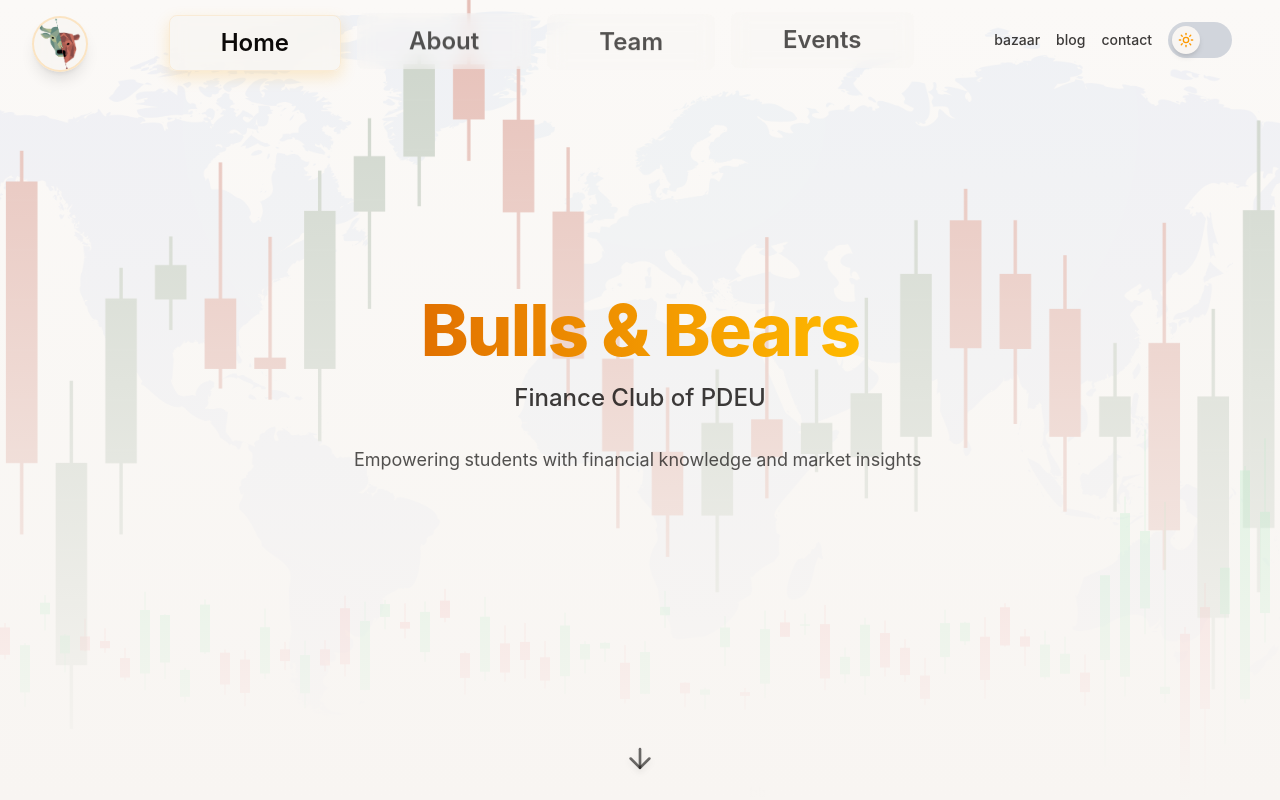
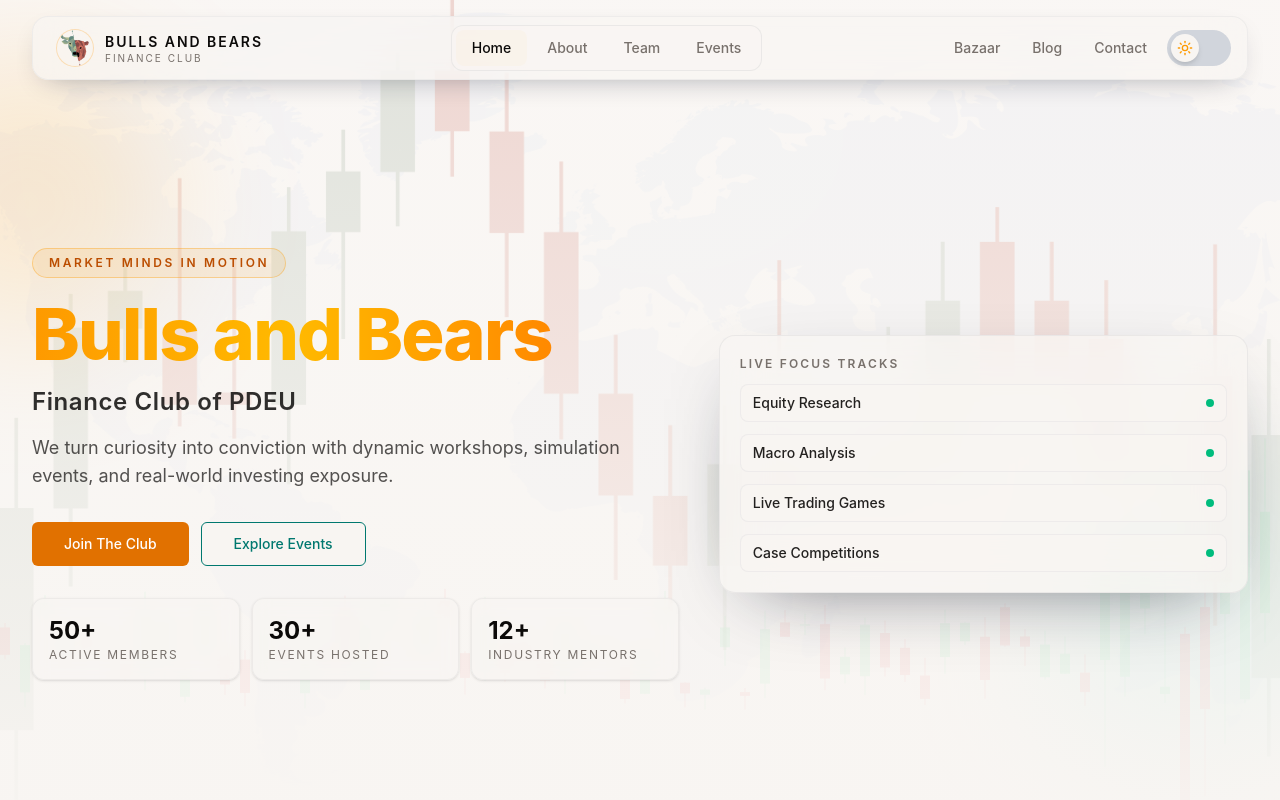
Before and after one commit to Bulls-Bears-PDEU/bnb-website, a Next.js app: page / in a window 1280 px wide. Shown: the top 800 px of the page. Built offline with nearby package versions, Linux system fonts and the light colour scheme.

Commit message:
feat: redesign home section and navbar

```diff
--- a/components/layout/header.tsx
+++ b/components/layout/header.tsx
@@ -3,11 +3,11 @@
 import { useState, useEffect } from "react"
 import Link from "next/link"
 import { motion, AnimatePresence } from "framer-motion"
-import { Menu } from "lucide-react"
-import ThemeToggle from "@/components/ui/theme-toggle"
-import bullLogo from "@/public/bull-logo.png"
+import { Menu, X } from "lucide-react";
+import ThemeToggle from "@/components/theme-toggle";
 import Image from "next/image"
 import { usePathname } from "next/navigation"
+import { cn } from "@/lib/utils";
 
 interface NavItem {
   name: string
@@ -51,122 +51,139 @@ export default function Header() {
 
   return (
 			<header
-      className={`fixed top-0 left-0 right-0 z-50 transition-all duration-500 ${isScrolled ? "bg-background/70 backdrop-blur-md shadow-md" : "bg-transparent"
-        }`}
+				className={cn(
+					"fixed inset-x-0 top-0 z-50 transition-all duration-300",
+					isScrolled ? "pt-3" : "pt-4",
+				)}
 			>
 				<div className="container mx-auto px-4">
-        <div className="flex h-20 items-center justify-between">
-          {/* Left Section - Logo/Avatar */}
-          <div className="flex-shrink-0">
-            <Link href="/" className="group relative block">
+					<div
+						className={cn(
+							"flex h-16 items-center justify-between rounded-2xl border px-3 md:px-4",
+							"bg-background/70 shadow-[0_10px_30px_-16px_rgba(15,23,42,0.45)] backdrop-blur-xl",
+							isScrolled ? "border-border/80" : "border-border/60",
+						)}
+					>
+						<Link
+							href="/"
+							className="group flex items-center gap-3 rounded-xl px-2 py-1.5"
+						>
 							<motion.div
-                className="relative mt-2 h-12 w-12 md:h-14 md:w-14 overflow-hidden rounded-full border-2 border-primary/20 bg-background/80 shadow-lg transition-all duration-300 hover:shadow-xl backdrop-blur-sm"
-                whileHover={{ scale: 1.05, borderColor: "rgba(245, 158, 11, 0.5)" }}
-                whileTap={{ scale: 0.95 }}
+								className="relative h-9 w-9 overflow-hidden rounded-full ring-1 ring-primary/25"
+								whileHover={{ scale: 1.05 }}
+								whileTap={{ scale: 0.98 }}
 							>
-                <div className="absolute inset-0 flex items-center justify-center text-primary">
-                  {/* <span className="text-lg font-bold">B&B</span> */}
 								<Image
-                    src={bullLogo}
-                    height={900}
-                    width={900}
-                    alt="Bulls & Bears Logo"
-                    className="object-cover"
+									src="/bull-logo.png"
+									height={64}
+									width={64}
+									alt="Bulls and Bears logo"
+									className="h-full w-full object-cover"
 									priority
 								/>
+							</motion.div>
+							<div className="leading-tight">
+								<p className="text-sm font-semibold tracking-[0.14em] text-foreground">
+									BULLS AND BEARS
+								</p>
+								<p className="text-[10px] tracking-[0.2em] text-muted-foreground">
+									FINANCE CLUB
+								</p>
 							</div>
-                <motion.div className="absolute inset-0 bg-primary/10 opacity-0" whileHover={{ opacity: 1 }} />
-              </motion.div>
 						</Link>
-          </div>
 
-          {/* Center Section - Animated Navigation Blocks */}
-          <div className="hidden md:flex items-center space-x-4">
-            {navItems.map((item, index) => (
-              <Link key={item.name} href={item.href}>
-                <motion.div
-                  className={`relative px-6 py-3 rounded-lg ${isActive(item.href)
-                    ? "bg-background/80 text-foreground shadow-md"
-                    : "bg-background/40 text-foreground/70"
-                    } backdrop-blur-sm transition-colors hover:bg-background/60 hover:text-foreground`}
-                  whileHover={{ scale: 1.05 }}
-                  whileTap={{ scale: 0.95 }}
-                  animate={{
-                    y: [0, 3, 0],
-                    boxShadow: isActive(item.href)
-                      ? [
-                        "0 4px 12px rgba(245, 158, 11, 0.1)",
-                        "0 6px 16px rgba(245, 158, 11, 0.2)",
-                        "0 4px 12px rgba(245, 158, 11, 0.1)",
-                      ]
-                      : ["none", "none", "none"],
+						<nav className="hidden items-center md:flex">
+							<div className="relative flex items-center gap-1 rounded-xl border border-border/80 bg-background/75 p-1">
+								{navItems.map((item) => {
+									const active = isActive(item.href);
+
+									return (
+										<Link
+											key={item.name}
+											href={item.href}
+											className={cn(
+												"relative rounded-lg px-4 py-2 text-sm font-medium capitalize transition-colors",
+												active
+													? "text-foreground"
+													: "text-muted-foreground hover:text-foreground",
+											)}
+										>
+											{active && (
+												<motion.span
+													layoutId="desktop-active-nav"
+													className="absolute inset-0 -z-10 rounded-lg bg-primary/12"
+													transition={{
+														type: "spring",
+														stiffness: 380,
+														damping: 32,
 													}}
-                  transition={{
-                    y: { repeat: Number.POSITIVE_INFINITY, duration: 2 + index * 0.5, ease: "easeInOut" },
-                    boxShadow: { repeat: Number.POSITIVE_INFINITY, duration: 2 + index * 0.5, ease: "easeInOut" },
-                  }}
-                >
-                  {/*bhai font size change kri ch pela aa hti font-medium capitalize>>>>>>>>>>>>>>>>>>>>>>>>>>>>>>>>>>>>>>>>>> */}
-                  <span className="text-xl lg:text-2xl font-semibold capitalize tracking-wid px-7 px-4">{item.name}</span>
-                  {isActive(item.href) && (
-                    <motion.div
-                      className="absolute inset-0 rounded-lg border border-primary/20"
-                      animate={{
-                        opacity: [0.4, 0.6, 0.4],
-                      }}
-                      transition={{ repeat: Number.POSITIVE_INFINITY, duration: 2, ease: "easeInOut" }}
 												/>
 											)}
-                </motion.div>
+											{item.name}
 										</Link>
-            ))}
+									);
+								})}
 							</div>
+						</nav>
 
-          {/* Right Section - Secondary Nav, Theme Toggle & Menu */}
-          <div className="flex items-center space-x-4">
-            <div className="hidden md:flex space-x-4">
+						<div className="hidden items-center gap-2 md:flex">
 							{secondaryNavItems.map((item) => (
 								<Link
 									key={item.name}
 									href={item.href}
-                  className={`text-sm font-medium transition-colors duration-300 ${isActive(item.href) ? "text-primary" : "text-foreground/80 hover:text-foreground"
-                    }`}
+									className={cn(
+										"rounded-lg px-3 py-2 text-sm font-medium capitalize transition-colors",
+										isActive(item.href)
+											? "bg-primary/12 text-primary"
+											: "text-muted-foreground hover:bg-muted hover:text-foreground",
+									)}
 								>
 									{item.name}
 								</Link>
 							))}
+							<ThemeToggle />
 						</div>
+
+						<div className="flex items-center gap-2 md:hidden">
 							<ThemeToggle />
 							<button
-              onClick={() => setMobileMenuOpen(!mobileMenuOpen)}
-              className="flex h-10 w-10 items-center justify-center rounded-full bg-background/80 shadow-md transition-colors hover:bg-background focus:outline-none md:hidden backdrop-blur-sm"
+								type="button"
+								onClick={() => setMobileMenuOpen((prev) => !prev)}
+								className="inline-flex h-9 w-9 items-center justify-center rounded-lg border border-border/80 bg-background/70 text-foreground"
+								aria-label={mobileMenuOpen ? "Close menu" : "Open menu"}
 							>
-              {/**bhai h5 w5 tha>>>>>>>>>>>>>>>>>>>>>>>>>>>>> */}
-              <Menu className="h-6 w-6" />
+								{mobileMenuOpen ? (
+									<X className="h-5 w-5" />
+								) : (
+									<Menu className="h-5 w-5" />
+								)}
 							</button>
 						</div>
 					</div>
 				</div>
 
-      {/* Mobile Menu */}
 				<AnimatePresence>
 					{mobileMenuOpen && (
 						<motion.div
-            initial={{ height: 0, opacity: 0 }}
-            animate={{ height: "auto", opacity: 1 }}
-            exit={{ height: 0, opacity: 0 }}
-            transition={{ duration: 0.3 }}
-            className="md:hidden overflow-hidden bg-card/90 backdrop-blur-md border-b border-border"
+							initial={{ opacity: 0, y: -8 }}
+							animate={{ opacity: 1, y: 0 }}
+							exit={{ opacity: 0, y: -8 }}
+							transition={{ duration: 0.2 }}
+							className="container mx-auto mt-2 px-4 md:hidden"
 						>
-            <div className="container mx-auto px-4 py-4">
-              <nav className="flex flex-col space-y-4">
+							<div className="rounded-2xl border border-border/80 bg-background/95 p-3 shadow-xl backdrop-blur-xl">
+								<nav className="flex flex-col gap-1">
 									{[...navItems, ...secondaryNavItems].map((item) => (
 										<Link
 											key={item.name}
 											href={item.href}
-                    className={`block py-2 transition-colors ${isActive(item.href) ? "text-primary font-medium" : "text-foreground/80 hover:text-foreground"
-                      }`}
 											onClick={() => setMobileMenuOpen(false)}
+											className={cn(
+												"rounded-lg px-3 py-2.5 text-sm font-medium capitalize transition-colors",
+												isActive(item.href)
+													? "bg-primary/12 text-primary"
+													: "text-foreground/80 hover:bg-muted hover:text-foreground",
+											)}
 										>
 											{item.name}
 										</Link>
@@ -177,5 +194,5 @@ export default function Header() {
 					)}
 				</AnimatePresence>
 			</header>
-  )
+		);
 }
--- a/components/main-content.tsx
+++ b/components/main-content.tsx
@@ -10,6 +10,26 @@ import ContactSection from "@/components/sections/contact-section"
 import Footer from "@/components/layout/footer"
 import Header from "@/components/layout/header"
 import { motion, AnimatePresence } from "framer-motion"
+
+const containerVariants = {
+	hidden: { opacity: 0 },
+	visible: {
+		opacity: 1,
+		transition: {
+			staggerChildren: 0.12,
+			delayChildren: 0.1,
+		},
+	},
+};
+
+const sectionVariants = {
+	hidden: { opacity: 0, y: 26 },
+	visible: {
+		opacity: 1,
+		y: 0,
+		transition: { duration: 0.7, ease: "easeOut" },
+	},
+};
 
 export default function MainContent() {
   const [introCompleted, setIntroCompleted] = useState(false)
@@ -42,17 +62,34 @@ export default function MainContent() {
   return (
 			<AnimatePresence>
 				{introCompleted && (
-        <motion.div initial={{ opacity: 0 }} animate={{ opacity: 1 }} transition={{ duration: 0.8 }}>
+					<motion.div
+						initial="hidden"
+						animate="visible"
+						variants={containerVariants}
+						className="relative"
+					>
 						<Header />
+						<motion.section variants={sectionVariants}>
 							<HeroSection />
+						</motion.section>
+						<motion.section variants={sectionVariants}>
 							<AboutSection />
+						</motion.section>
+						<motion.section variants={sectionVariants}>
 							<CoreMembersSection />
+						</motion.section>
+						<motion.section variants={sectionVariants}>
 							<HeadsSection />
+						</motion.section>
+						<motion.section variants={sectionVariants}>
 							<EventsSection />
+						</motion.section>
+						<motion.section variants={sectionVariants}>
 							<ContactSection />
+						</motion.section>
 						<Footer />
 					</motion.div>
 				)}
 			</AnimatePresence>
-  )
+		);
 }
--- a/components/sections/hero-section.tsx
+++ b/components/sections/hero-section.tsx
@@ -5,14 +5,25 @@ import { motion } from "framer-motion"
 import { ArrowDown } from "lucide-react"
 import { Button } from "@/components/ui/button"
 import Image from "next/image"
-import BlurText from "./BlurText"
+import Link from "next/link";
+
+const tickerItems = [
+	"Equity Research",
+	"Macro Analysis",
+	"Live Trading Games",
+	"Case Competitions",
+	"Finance Bootcamps",
+	"Industry Mentorship",
+];
+
+const statCards = [
+	{ label: "Active Members", value: "50+" },
+	{ label: "Events Hosted", value: "30+" },
+	{ label: "Industry Mentors", value: "12+" },
+];
 
 export default function HeroSection() {
   const canvasRef = useRef<HTMLCanvasElement>(null)
-
-  const handleAnimationComplete = () => {
-    console.log('Animation completed!');
-  };
 
   useEffect(() => {
     const canvas = canvasRef.current
@@ -21,15 +32,14 @@ export default function HeroSection() {
     const ctx = canvas.getContext("2d")
     if (!ctx) return
 
-    // Set canvas dimensions
     const setCanvasDimensions = () => {
       canvas.width = window.innerWidth
       canvas.height = window.innerHeight
     }
+
     setCanvasDimensions()
     window.addEventListener("resize", setCanvasDimensions)
 
-    // Candlestick chart animation
     let animationFrameId: number
     let time = 0
 
@@ -42,7 +52,6 @@ export default function HeroSection() {
       color: string
     }[] = []
 
-    // Generate initial candlesticks
     for (let i = 0; i < canvas.width / 20; i++) {
       const open = Math.random() * 100 + 100
       const close = Math.random() * 100 + 100
@@ -62,11 +71,9 @@ export default function HeroSection() {
     const animate = () => {
       ctx.clearRect(0, 0, canvas.width, canvas.height)
 
-      // Draw grid lines
       ctx.strokeStyle = "rgba(255, 255, 255, 0.05)"
       ctx.lineWidth = 1
 
-      // Horizontal grid lines
       for (let i = 0; i < canvas.height; i += 50) {
         ctx.beginPath()
         ctx.moveTo(0, i)
@@ -74,7 +81,6 @@ export default function HeroSection() {
         ctx.stroke()
       }
 
-      // Vertical grid lines
       for (let i = 0; i < canvas.width; i += 50) {
         ctx.beginPath()
         ctx.moveTo(i, 0)
@@ -82,31 +88,28 @@ export default function HeroSection() {
         ctx.stroke()
       }
 
-      // Update and draw candlesticks
       candlesticks.forEach((candle, index) => {
-        // Draw the wick
-        ctx.beginPath()
-        ctx.strokeStyle = candle.color
-        ctx.lineWidth = 1
-        ctx.moveTo(candle.x + 5, canvas.height - candle.high)
-        ctx.lineTo(candle.x + 5, canvas.height - candle.low)
-        ctx.stroke()
+							ctx.beginPath();
+							ctx.strokeStyle = candle.color;
+							ctx.lineWidth = 1;
+							ctx.moveTo(candle.x + 5, canvas.height - candle.high);
+							ctx.lineTo(candle.x + 5, canvas.height - candle.low);
+							ctx.stroke();
 
-        // Draw the body
-        ctx.fillStyle = candle.color
-        const bodyHeight = Math.abs(candle.close - candle.open)
-        const y = canvas.height - Math.max(candle.close, candle.open)
-        ctx.fillRect(candle.x, y, 10, bodyHeight)
+							ctx.fillStyle = candle.color;
+							const bodyHeight = Math.abs(candle.close - candle.open);
+							const y = canvas.height - Math.max(candle.close, candle.open);
+							ctx.fillRect(candle.x, y, 10, bodyHeight);
 
-        // Animate the last few candles
 							if (index > candlesticks.length - 10) {
-          const noise = Math.sin(time * 0.1 + index) * 5
-          candle.close += noise * 0.2
-          candle.high = Math.max(candle.high, candle.close)
-          candle.low = Math.min(candle.low, candle.close)
-          candle.color = candle.close > candle.open ? "#4ade80" : "#ef4444"
+								const noise = Math.sin(time * 0.1 + index) * 5;
+								candle.close += noise * 0.2;
+								candle.high = Math.max(candle.high, candle.close);
+								candle.low = Math.min(candle.low, candle.close);
+								candle.color =
+									candle.close > candle.open ? "#4ade80" : "#ef4444";
 							}
-      })
+						});
 
       time += 0.1
       animationFrameId = requestAnimationFrame(animate)
@@ -121,77 +124,174 @@ export default function HeroSection() {
   }, [])
 
   return (
-    <section className="relative h-screen w-full overflow-hidden">
-      {/* Background image with enhanced shadow */}
+			<section className="relative min-h-screen w-full overflow-hidden pt-24 md:pt-28">
 				<div className="absolute inset-0 z-0">
 					<Image
 						src="/images/main.png"
 						alt="Financial chart background"
 						fill
-          className="object-cover opacity-40 dark:opacity-30"
+						className="object-cover opacity-25 dark:opacity-20"
 						priority
 					/>
 				</div>
 
-      {/* Canvas animation overlay with increased opacity */}
-      <canvas ref={canvasRef} className="absolute inset-0 z-0 opacity-30 dark:opacity-40" />
+				<motion.div
+					className="absolute -left-32 top-16 z-0 h-72 w-72 rounded-full bg-amber-500/20 blur-3xl"
+					animate={{ x: [0, 30, -10, 0], y: [0, -15, 10, 0] }}
+					transition={{
+						duration: 14,
+						repeat: Number.POSITIVE_INFINITY,
+						ease: "easeInOut",
+					}}
+				/>
+				<motion.div
+					className="absolute -right-24 bottom-24 z-0 h-80 w-80 rounded-full bg-teal-500/15 blur-3xl"
+					animate={{ x: [0, -35, 12, 0], y: [0, 12, -8, 0] }}
+					transition={{
+						duration: 16,
+						repeat: Number.POSITIVE_INFINITY,
+						ease: "easeInOut",
+					}}
+				/>
 
-      <div className="absolute inset-0 bg-gradient-to-b from-background/0 via-background/50 to-background" />
+				<canvas
+					ref={canvasRef}
+					className="absolute inset-0 z-0 opacity-25 dark:opacity-30"
+				/>
 
-      <div className="relative z-10 flex h-full items-center justify-center">
-        <div className="container px-4 text-center">
+				<div className="absolute inset-0 bg-gradient-to-b from-background/10 via-background/55 to-background" />
+
+				<div className="relative z-10 container flex min-h-[calc(100vh-6rem)] items-center">
+					<div className="grid w-full items-center gap-10 lg:grid-cols-[1.1fr_0.9fr]">
 						<motion.div
-            initial={{ opacity: 0, y: 20 }}
+							initial={{ opacity: 0, y: 30 }}
 							animate={{ opacity: 1, y: 0 }}
-            transition={{ duration: 0.8, delay: 0.5 }}
-            className="mx-auto max-w-3xl"
+							transition={{ duration: 0.85, delay: 0.2 }}
+							className="text-center lg:text-left"
 						>
+							<motion.p
+								initial={{ opacity: 0, y: 16 }}
+								animate={{ opacity: 1, y: 0 }}
+								transition={{ duration: 0.6, delay: 0.35 }}
+								className="mb-5 inline-flex items-center rounded-full border border-amber-500/35 bg-amber-500/10 px-4 py-1.5 text-xs font-semibold uppercase tracking-[0.22em] text-amber-700 dark:text-amber-300"
+							>
+								Market Minds in Motion
+							</motion.p>
+
 							<h1 className="mb-4 text-5xl font-extrabold tracking-tight md:text-6xl lg:text-7xl">
-              <span className="bg-gradient-to-r from-amber-600 to-amber-400 bg-clip-text text-transparent">
-                Bulls & Bears
+								<span className="bg-gradient-to-r from-amber-500 via-amber-400 to-orange-400 bg-clip-text text-transparent">
+									Bulls and Bears
 								</span>
 							</h1>
-            <p className="mb-8 text-xl font-medium text-foreground/80 md:text-2xl">Finance Club of PDEU</p>
+							<p className="mb-4 text-lg font-semibold tracking-wide text-foreground/85 md:text-2xl">
+								Finance Club of PDEU
+							</p>
+							<p className="mx-auto mb-8 max-w-2xl text-base text-foreground/70 md:text-lg lg:mx-0">
+								We turn curiosity into conviction with dynamic workshops,
+								simulation events, and real-world investing exposure.
+							</p>
 
-            {/* Added BlurText component here */}
-            <BlurText
-              text="Empowering students with financial knowledge and market insights"
-              delay={150}
-              animateBy="words"
-              direction="top"
-              onAnimationComplete={handleAnimationComplete}
-              className="text-lg text-foreground/70 mb-8"
-            />
-
-            <div className="flex flex-col items-center justify-center gap-4 sm:flex-row">
-              {/* <Button
+							<div className="mb-8 flex flex-col items-center gap-3 sm:flex-row sm:justify-center lg:justify-start">
+								<Button
+									asChild
 									size="lg"
-                className="bg-amber-600 hover:bg-amber-700 transition-all duration-300 hover:shadow-lg hover:shadow-amber-600/20"
+									className="bg-amber-600 text-white hover:bg-amber-700"
 								>
-                Join Us
+									<Link href="/contact">Join The Club</Link>
 								</Button>
 								<Button
+									asChild
 									size="lg"
 									variant="outline"
-                className="border-teal-700 text-teal-700 hover:bg-teal-700/10 dark:border-teal-500 dark:text-teal-500 transition-all duration-300"
+									className="border-teal-700 text-teal-700 hover:bg-teal-700/10 dark:border-teal-500 dark:text-teal-400"
 								>
-                Learn More agdvga
-              </Button> */}
+									<Link href="/events">Explore Events</Link>
+								</Button>
+							</div>
+
+							<div className="grid gap-3 sm:grid-cols-3">
+								{statCards.map((card, index) => (
+									<motion.div
+										key={card.label}
+										initial={{ opacity: 0, y: 16 }}
+										animate={{ opacity: 1, y: 0 }}
+										transition={{ duration: 0.45, delay: 0.55 + index * 0.1 }}
+										className="rounded-xl border border-border/70 bg-background/70 p-4 text-left shadow-sm backdrop-blur"
+									>
+										<p className="text-2xl font-bold text-foreground">
+											{card.value}
+										</p>
+										<p className="text-xs uppercase tracking-[0.14em] text-muted-foreground">
+											{card.label}
+										</p>
+									</motion.div>
+								))}
+							</div>
+						</motion.div>
+
+						<motion.div
+							initial={{ opacity: 0, scale: 0.95 }}
+							animate={{ opacity: 1, scale: 1 }}
+							transition={{ duration: 0.8, delay: 0.35 }}
+							className="relative mx-auto w-full max-w-xl"
+						>
+							<div className="overflow-hidden rounded-2xl border border-border/80 bg-background/70 p-5 shadow-[0_24px_80px_-40px_rgba(15,23,42,0.7)] backdrop-blur-xl">
+								<p className="mb-3 text-xs font-semibold uppercase tracking-[0.18em] text-muted-foreground">
+									Live Focus Tracks
+								</p>
+								<div className="space-y-3">
+									{tickerItems.slice(0, 4).map((item, index) => (
+										<motion.div
+											key={item}
+											initial={{ x: 22, opacity: 0 }}
+											animate={{ x: 0, opacity: 1 }}
+											transition={{ duration: 0.5, delay: 0.65 + index * 0.1 }}
+											className="flex items-center justify-between rounded-lg border border-border/60 bg-background/65 px-3 py-2"
+										>
+											<span className="text-sm font-medium text-foreground/90">
+												{item}
+											</span>
+											<span className="h-2 w-2 rounded-full bg-emerald-500" />
+										</motion.div>
+									))}
+								</div>
 							</div>
 						</motion.div>
 					</div>
 				</div>
 
-      {/* Enhanced scroll indicator with 3D effect */}
-      <div className="absolute bottom-8 left-1/2 z-10 -translate-x-1/2">
+				<div className="relative z-10 mt-4 overflow-hidden border-y border-border/70 bg-background/65 py-3 backdrop-blur">
 					<motion.div
-          animate={{ y: [0, 10, 0] }}
-          transition={{ repeat: Number.POSITIVE_INFINITY, duration: 1.5 }}
-          className="flex flex-col items-center"
+						className="flex w-max items-center gap-8 px-2"
+						animate={{ x: [0, -600] }}
+						transition={{
+							duration: 18,
+							ease: "linear",
+							repeat: Number.POSITIVE_INFINITY,
+						}}
 					>
-          <ArrowDown className="h-8 w-8 text-foreground/60 drop-shadow-md" />
+						{["a", "b", "c"].flatMap((prefix) =>
+							tickerItems.map((item) => (
+								<div
+									key={`${prefix}-${item}`}
+									className="flex items-center gap-2 whitespace-nowrap text-sm font-medium text-foreground/75"
+								>
+									<span className="h-1.5 w-1.5 rounded-full bg-amber-500" />
+									{item}
+								</div>
+							)),
+						)}
+					</motion.div>
+				</div>
+
+				<div className="absolute bottom-6 left-1/2 z-10 -translate-x-1/2">
+					<motion.div
+						animate={{ y: [0, 8, 0] }}
+						transition={{ repeat: Number.POSITIVE_INFINITY, duration: 1.6 }}
+					>
+						<ArrowDown className="h-7 w-7 text-foreground/50" />
 					</motion.div>
 				</div>
 			</section>
-  )
+		);
 }
```
Lines whose indentation alone changed are shown as unchanged.
